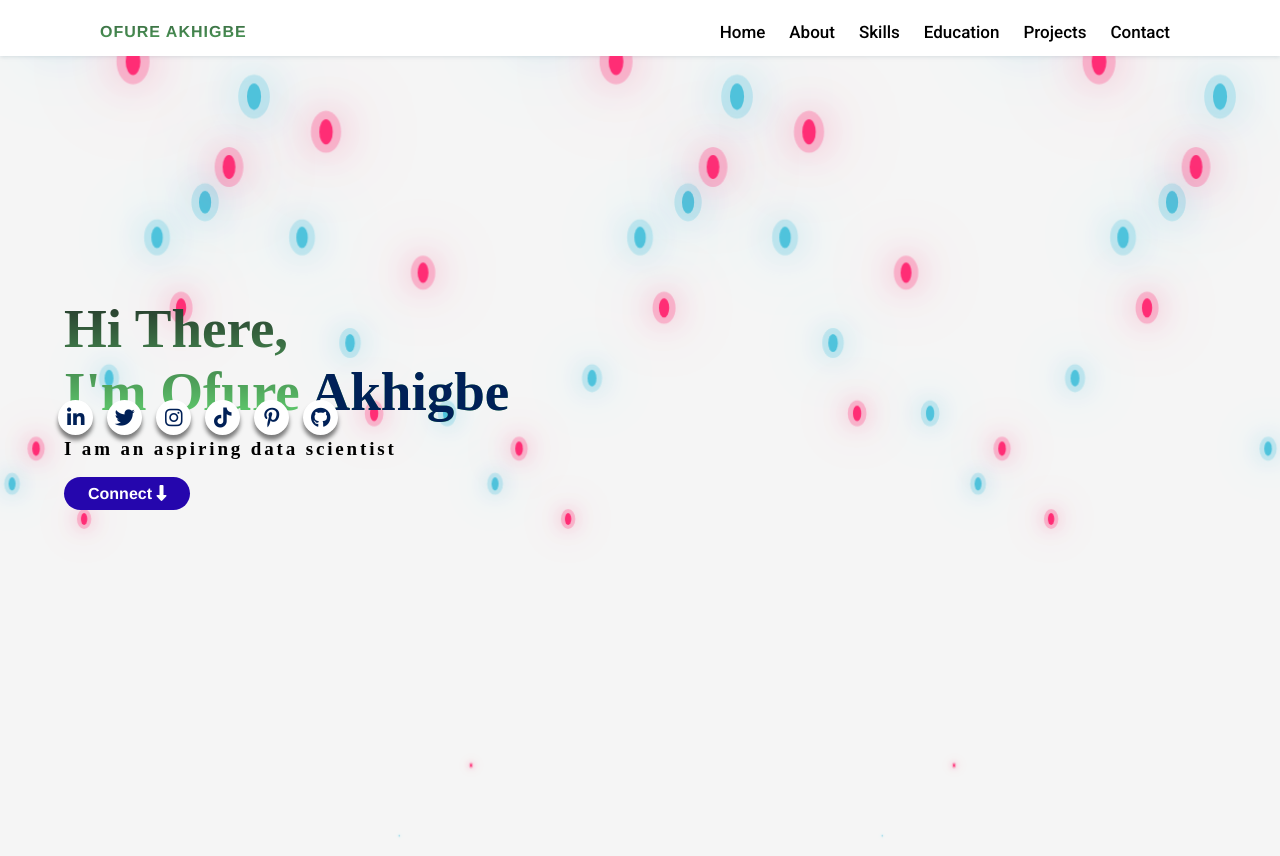
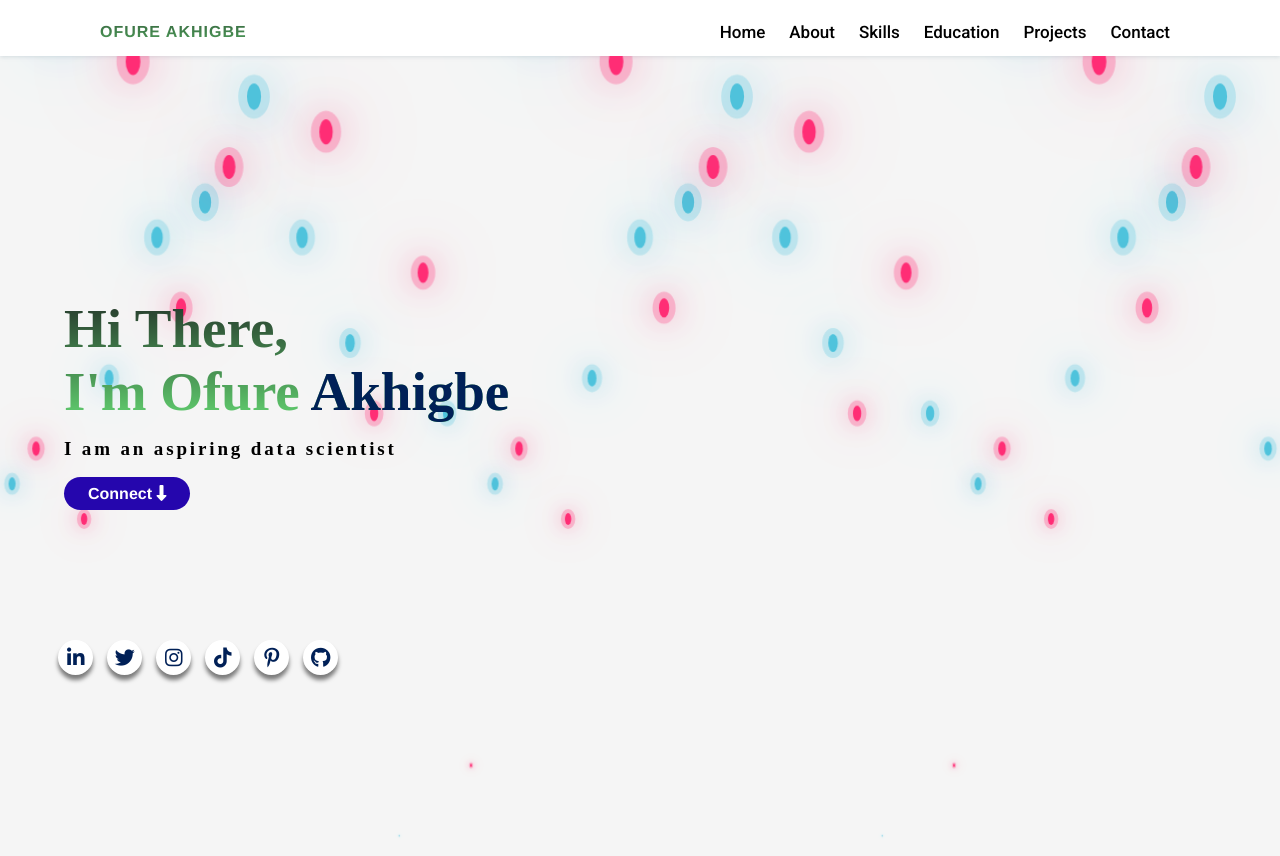
Before and after one commit to ofure-akhigbe/Personal-Portfolio-Website, a plain HTML site: page index.html in a window 1280 px wide. Drawn offline with Linux system fonts and the light colour scheme.

Commit message:
Update style.css

```diff
--- a/style.css
+++ b/style.css
@@ -149,7 +149,7 @@ nav li a.hover-line:hover::after{
 }
 .social-links{
 	position: absolute;
-	top: 50%;
+	top: 80%;
 	left: 4%;
 	padding: 0;
 	margin: 0;
```
